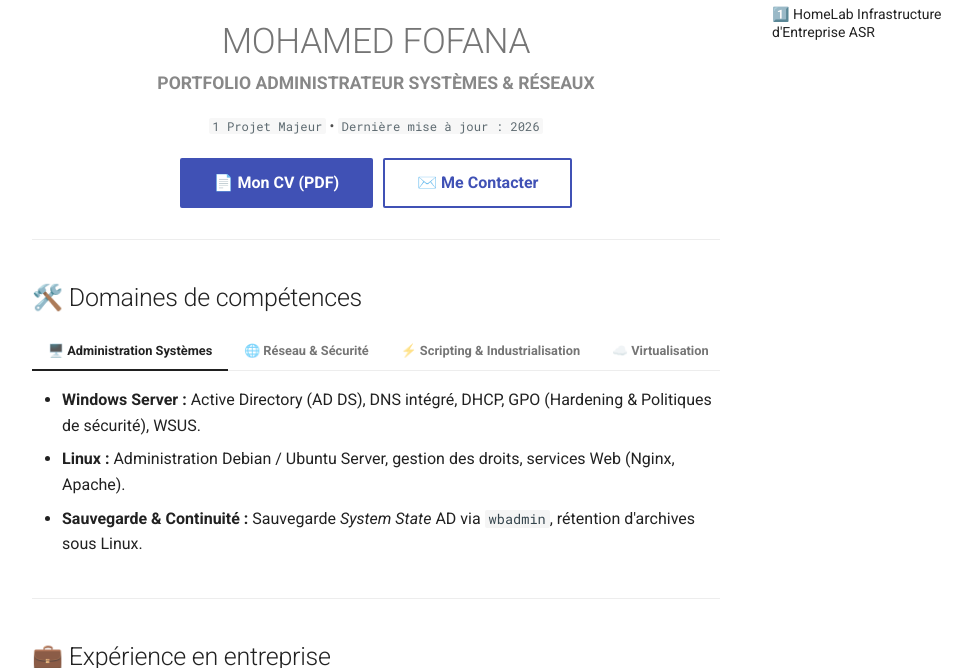
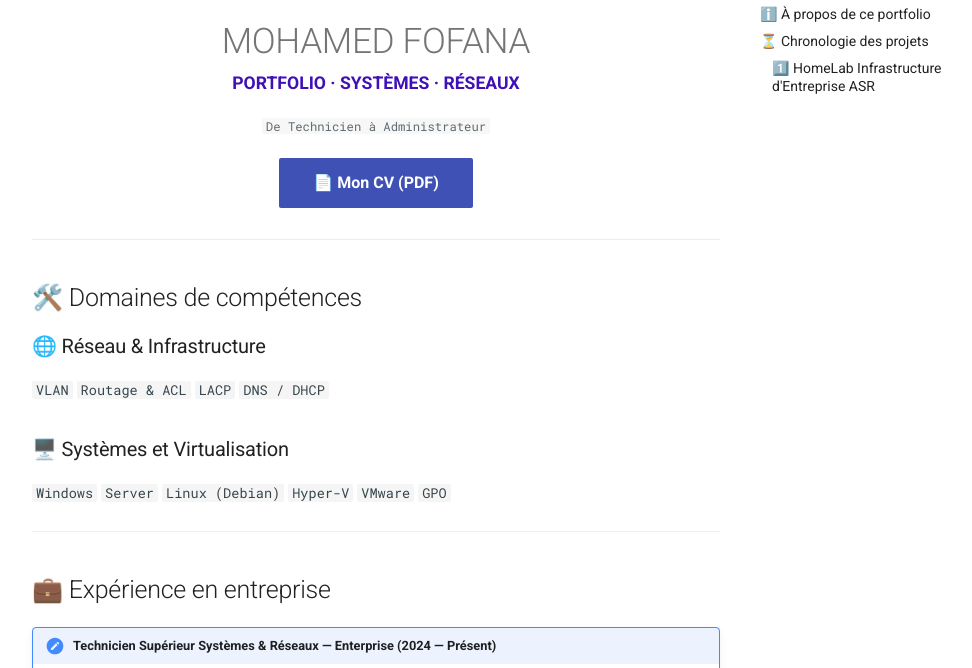
Before and after one commit to mohamedfofana/HomeLab, an MkDocs documentation site: the page built from docs/index.md, in a window 1280 px wide and 900 px high, cut to the strip 232-900 px from the top of the window. Shown: the whole strip, without its empty margins (264-1236 px from the left). Built offline with MkDocs 1.6.1 and Material for MkDocs 9.7.7, drawn with Linux system fonts in a browser that asks for light colours; some of the changed text lies outside the part shown.

Commit message:
Update index.md

```diff
--- a/docs/index.md
+++ b/docs/index.md
@@ -1,16 +1,15 @@
 <div align="center" style="margin-bottom: 30px;">
-  <img src="assets/images/photo.jpg" alt="Mohamed FOFANA" style="width: 130px; height: 130px; border-radius: 50%; object-fit: cover; border: 3px solid #3f51b5; margin-bottom: 15px;">
+  <img src="/images/imgcv.jpg" alt="Mohamed FOFANA" style="width: 130px; height: 130px; border-radius: 50%; object-fit: cover; border: 3px solid #3f51b5; margin-bottom: 15px;">
 
   <h1 style="margin: 0; font-size: 2.2em;">MOHAMED FOFANA</h1>
-  <p style="font-size: 1.1em; color: #888; margin-top: 5px;"><strong>PORTFOLIO ADMINISTRATEUR SYSTÈMES & RÉSEAUX</strong></p>
+  <p style="font-size: 1.1em; color: #3F0FB7; margin-top: 5px;"><strong>PORTFOLIO · SYSTÈMES · RÉSEAUX</strong></p>
 
   <p style="font-size: 0.9em; opacity: 0.8;">
-    <code>1 Projet Majeur</code> • <code>Dernière mise à jour : 2026</code>
+    <code>De Technicien à Administrateur</code>
   </p>
 
   <div style="margin-top: 20px; display: flex; justify-content: center; gap: 10px; flex-wrap: wrap;">
-    <a href="assets/cv.pdf" target="_blank" class="md-button md-button--primary">📄 Mon CV (PDF)</a>
-    <a href="#disponibilite" class="md-button">✉️ Me Contacter</a>
+    <a href="cv.pdf" target="_blank" class="md-button md-button--primary">📄 Mon CV (PDF)</a>
   </div>
 </div>
 
@@ -18,24 +17,11 @@
 
 ## 🛠️ Domaines de compétences
 
-=== "🖥️ Administration Systèmes"
-    * **Windows Server :** Active Directory (AD DS), DNS intégré, DHCP, GPO (Hardening & Politiques de sécurité), WSUS.
-    * **Linux :** Administration Debian / Ubuntu Server, gestion des droits, services Web (Nginx, Apache).
-    * **Sauvegarde & Continuité :** Sauvegarde *System State* AD via `wbadmin`, rétention d'archives sous Linux.
+### 🌐 Réseau & Infrastructure
+<code>VLAN</code> <code>Routage & ACL</code> <code>LACP</code> <code>DNS / DHCP</code>
 
-=== "🌐 Réseau & Sécurité"
-    * **Filtrage & Routage :** pfSense (Règles L3/L4, NAT/PAT Outbound & Inbound, VPN).
-    * **Segmentation :** Configuration de VLANs 802.1Q (ADMIN, SRV, PROD, DMZ) et routage inter-VLAN.
-    * **Services Réseau :** Relais DHCP, résolution DNS interne/externe, isolation DMZ (Principe du moindre privilège).
-
-=== "⚡ Scripting & Industrialisation"
-    * **PowerShell :** Automatisation du provisionnement d'utilisateurs AD via CSV, création dynamique de dossiers personnels.
-    * **Bash :** Scripts d'archivage automatisés avec rétention via tâches planifiées `cron`.
-    * **Outillage :** Git, Markdown, MkDocs Material, documentation *Doc-as-Code*.
-
-=== "☁️ Virtualisation"
-    * **Hypervisseurs :** Microsoft Hyper-V, Proxmox VE.
-    * **Gestion des VM :** Commutateurs virtuels (vSwitchs), isolation réseau, allocation de ressources disques & RAM.
+### 🖥️ Systèmes et Virtualisation
+<code>Windows</code> <code>Server</code> <code>Linux (Debian)</code> <code>Hyper-V</code> <code>VMware</code> <code>GPO</code>
 
 ---
 
```
